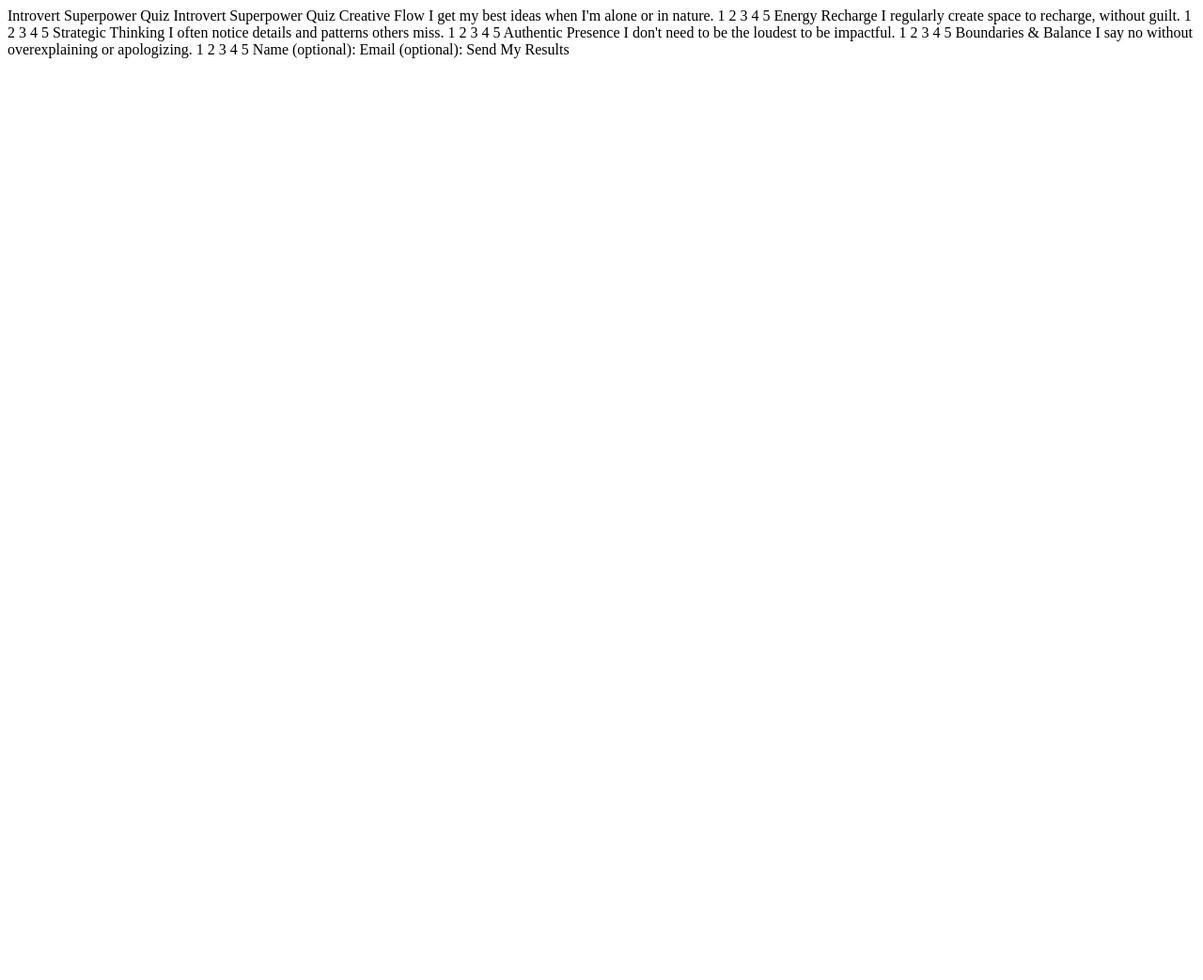
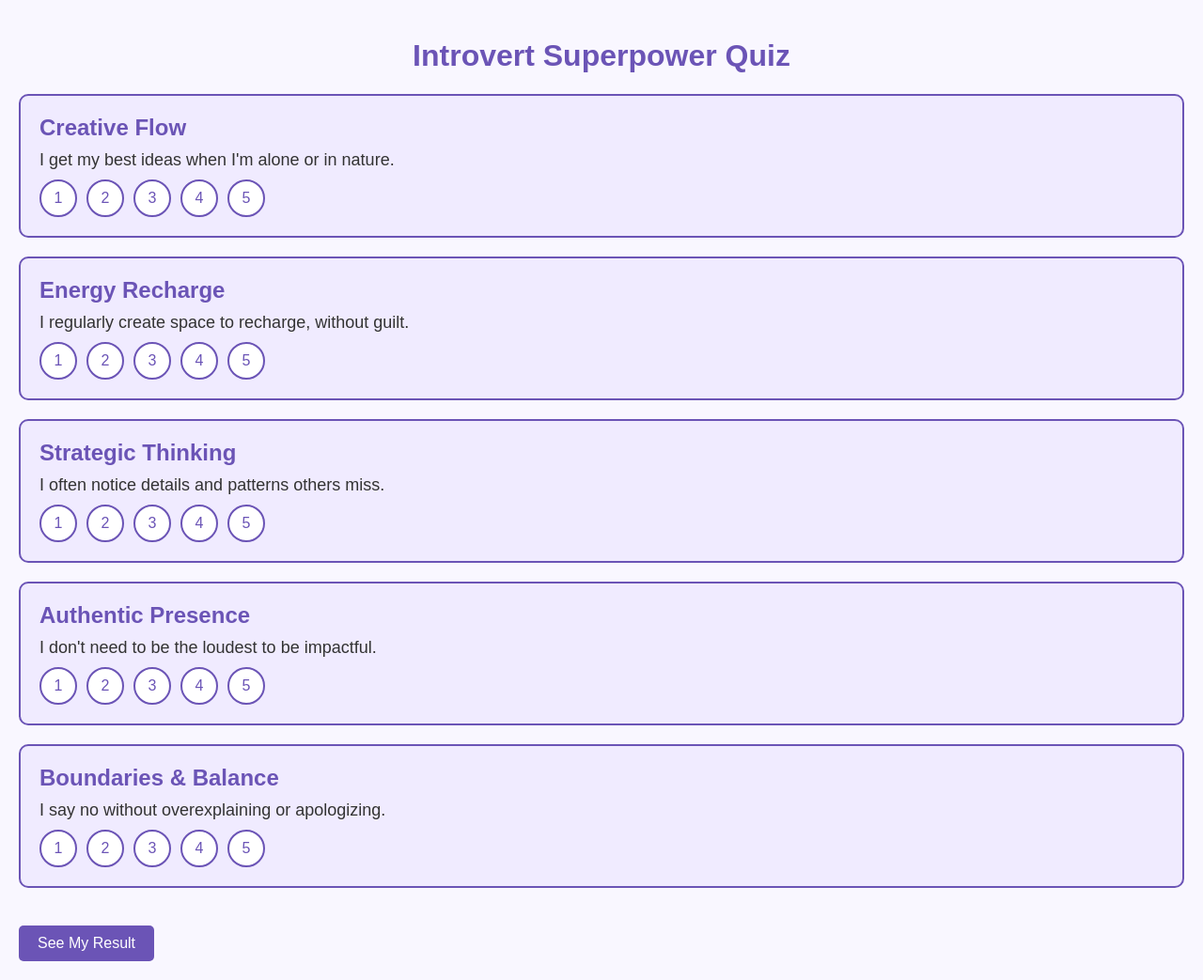
Before and after one commit to drewchaz/introvert-quiz, a plain HTML site: page index.html in a window 1280 px wide. Shown: the whole page at 94% size. Before the commit the page ends 800 px from the top, so only its background shows below. Drawn offline with Linux system fonts and the light colour scheme.

Commit message:
Update index.html

```diff
--- a/index.html
+++ b/index.html
@@ -1,39 +1,154 @@
-Introvert Superpower Quiz
+<!DOCTYPE html>
+<html lang="en">
+<head>
+  <meta charset="UTF-8" />
+  <title>Introvert Superpower Quiz</title>
+  <style>
+    body {
+      font-family: Arial, sans-serif;
+      background: #f9f7ff;
+      margin: 0;
+      padding: 20px;
+    }
+    .quiz-section {
+      background: #f0ebff;
+      border: 2px solid #6b54b6;
+      border-radius: 10px;
+      padding: 20px;
+      margin-bottom: 20px;
+    }
+    .quiz-title {
+      font-size: 24px;
+      font-weight: bold;
+      color: #6b54b6;
+    }
+    .quiz-text {
+      font-size: 18px;
+      color: #333;
+      margin: 10px 0;
+    }
+    .rating {
+      display: flex;
+      gap: 10px;
+    }
+    .rating button {
+      width: 40px;
+      height: 40px;
+      border: 2px solid #6b54b6;
+      border-radius: 50%;
+      background: white;
+      color: #6b54b6;
+      font-size: 16px;
+      cursor: pointer;
+    }
+    .rating button.selected {
+      background: #6b54b6;
+      color: white;
+    }
+    #result {
+      display: none;
+      background: #4a9d9a;
+      color: white;
+      padding: 20px;
+      margin-top: 20px;
+      border-radius: 10px;
+    }
+    .submit {
+      margin-top: 20px;
+      padding: 10px 20px;
+      font-size: 16px;
+      border-radius: 5px;
+      background: #6b54b6;
+      color: white;
+      border: none;
+      cursor: pointer;
+    }
+  </style>
+</head>
+<body>
+  <h1 style="text-align:center; color:#6b54b6;">Introvert Superpower Quiz</h1>
 
-Introvert Superpower Quiz
-Creative Flow
-I get my best ideas when I'm alone or in nature.
-1
-2
-3
-4
-5
-Energy Recharge
-I regularly create space to recharge, without guilt.
-1
-2
-3
-4
-5
-Strategic Thinking
-I often notice details and patterns others miss.
-1
-2
-3
-4
-5
-Authentic Presence
-I don't need to be the loudest to be impactful.
-1
-2
-3
-4
-5
-Boundaries & Balance
-I say no without overexplaining or apologizing.
-1
-2
-3
-4
-5
-Name (optional): Email (optional): Send My Results
+  <div class="quiz-section" data-question="q1">
+    <div class="quiz-title">Creative Flow</div>
+    <div class="quiz-text">I get my best ideas when I'm alone or in nature.</div>
+    <div class="rating">
+      <button>1</button><button>2</button><button>3</button><button>4</button><button>5</button>
+    </div>
+  </div>
+
+  <div class="quiz-section" data-question="q2">
+    <div class="quiz-title">Energy Recharge</div>
+    <div class="quiz-text">I regularly create space to recharge, without guilt.</div>
+    <div class="rating">
+      <button>1</button><button>2</button><button>3</button><button>4</button><button>5</button>
+    </div>
+  </div>
+
+  <div class="quiz-section" data-question="q3">
+    <div class="quiz-title">Strategic Thinking</div>
+    <div class="quiz-text">I often notice details and patterns others miss.</div>
+    <div class="rating">
+      <button>1</button><button>2</button><button>3</button><button>4</button><button>5</button>
+    </div>
+  </div>
+
+  <div class="quiz-section" data-question="q4">
+    <div class="quiz-title">Authentic Presence</div>
+    <div class="quiz-text">I don't need to be the loudest to be impactful.</div>
+    <div class="rating">
+      <button>1</button><button>2</button><button>3</button><button>4</button><button>5</button>
+    </div>
+  </div>
+
+  <div class="quiz-section" data-question="q5">
+    <div class="quiz-title">Boundaries & Balance</div>
+    <div class="quiz-text">I say no without overexplaining or apologizing.</div>
+    <div class="rating">
+      <button>1</button><button>2</button><button>3</button><button>4</button><button>5</button>
+    </div>
+  </div>
+
+  <div id="result"></div>
+  <button class="submit" onclick="calculateResult()">See My Result</button>
+
+  <script>
+    document.querySelectorAll('.rating').forEach(section => {
+      const buttons = section.querySelectorAll('button');
+      buttons.forEach(button => {
+        button.addEventListener('click', () => {
+          buttons.forEach(btn => btn.classList.remove('selected'));
+          button.classList.add('selected');
+        });
+      });
+    });
+
+    function calculateResult() {
+      const ratings = document.querySelectorAll('.rating');
+      let total = 0;
+      let complete = true;
+      ratings.forEach(section => {
+        const selected = section.querySelector('button.selected');
+        if (selected) {
+          total += parseInt(selected.textContent);
+        } else {
+          complete = false;
+        }
+      });
+
+      if (!complete) {
+        alert('Please rate all questions!');
+        return;
+      }
+
+      let result = '';
+      if (total <= 10) result = "🌱 The Hidden Gem – Quiet, reflective, full of untapped potential.";
+      else if (total <= 15) result = "🧘 The Grounded Thinker – Balanced and deeply insightful.";
+      else if (total <= 20) result = "🦉 The Quiet Leader – Calm confidence with powerful presence.";
+      else result = "🌟 The Powerful Visionary – Bold ideas, rooted in introverted strength.";
+
+      document.getElementById('result').innerHTML = `<h2>Your Result:</h2><p>${result}</p>`;
+      document.getElementById('result').style.display = 'block';
+    }
+  </script>
+</body>
+</html>
```
